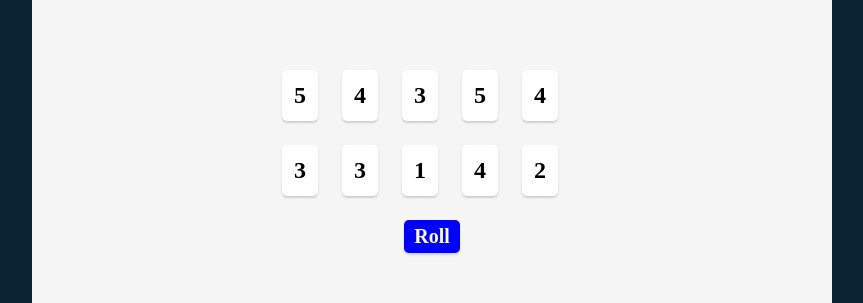
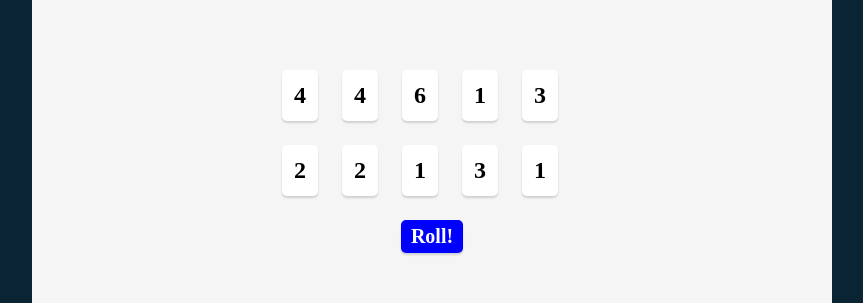
Before and after one commit to umeraziz45/tenzies, a React (Vite) app: page / in a window 1280 px wide. Shown: the part 179-482 px from the top of the page, without its empty margins (208-1071 px from the left). Built offline with nearby package versions, Linux system fonts and the light colour scheme.

Commit message:
converted nums to arr of obj

```diff
--- a/src/App.jsx
+++ b/src/App.jsx
@@ -5,53 +5,41 @@ import { nanoid } from 'nanoid';
 
 function App() {
 
-  const [dice, setDice] = useState(allNewDice());
-  // generate array of random numbers
-  // save array to state. Use state to map over array and generate dice component
+  const [dice, setDice] = useState(createNewDice());
 
-  function allNewDice () {
+  function createNewDice (){
     const diceArr = [];
+
     for(let i = 0; i < 10; i++){
-      diceArr.push( generateNum());
+      diceArr.push({
+        value:Math.ceil(Math.random() * 6),
+        isHeld: false,
+        id: nanoid()
+      }
+        );
     }
+
     return diceArr;
   }
 
-  const hold = id => {
-    setDice(oldDice => oldDice.map( die => {
-      return die.id == id ?
-      {...die, isHeld: !die.isHeld} :
-      die
-    }))
+  const diceHtml = dice.map( elem => {
+    return <Dice key={elem.id} value={elem.value} isHeld={elem.isHeld}  clickDice={() => clickDice(elem.id)} />
+  });
+
+  const rollDice = () => setDice( () => createNewDice());
+
+  const clickDice = id => {
+    console.log(id);
   }
 
-  const diceHtml = dice.map( elem => <Dice key={elem.id} value={elem.value} isHeld={elem.isHeld} hold={() => hold(elem.id)} />)
-
-  // clicking them turns the number a different colour
-  // click button that returns new numbers on screen except for the ones that were clicked
-   // create a function that loops through array and returns one with new numbers except for the one that have true as value for isHeld
-  const rollDice = () => {
-    setDice( oldArray => oldArray.map( elem => {
-      return elem.isHeld ?
-             elem :
-             generateNum()
-    }));
-  }
-
-  function generateNum () {
-   return {
-            value: Math.ceil(Math.random() * 6),
-            isHeld: false,
-            id: nanoid()
-          }
-  }
+  console.log(dice);
 
   return (
-    <div className="App">
+    <div className='App'>
       <div className="diceContainer">
-       {diceHtml}
+        {diceHtml}
       </div>
-      <button className='diceBtn' onClick={rollDice} >Roll</button>
+      <button onClick={rollDice} className='diceBtn'>Roll!</button>
     </div>
   )
 }
--- a/src/components/Dice.jsx
+++ b/src/components/Dice.jsx
@@ -2,11 +2,14 @@ import React from "react";
 
 export default function Dice (props) {
   return (
-    <div
-    className={props.isHeld ? 'clicked' : 'dice'}
-    onClick={props.hold}
+    <div className={
+      props.isHeld ?
+      'clicked' :
+      'dice'
+    }
+    onClick={props.clickDice}
     >
-      <h2 className="dice-number">{props.value}</h2>
+      <h2 >{props.value}</h2>
     </div>
   )
 }
```
